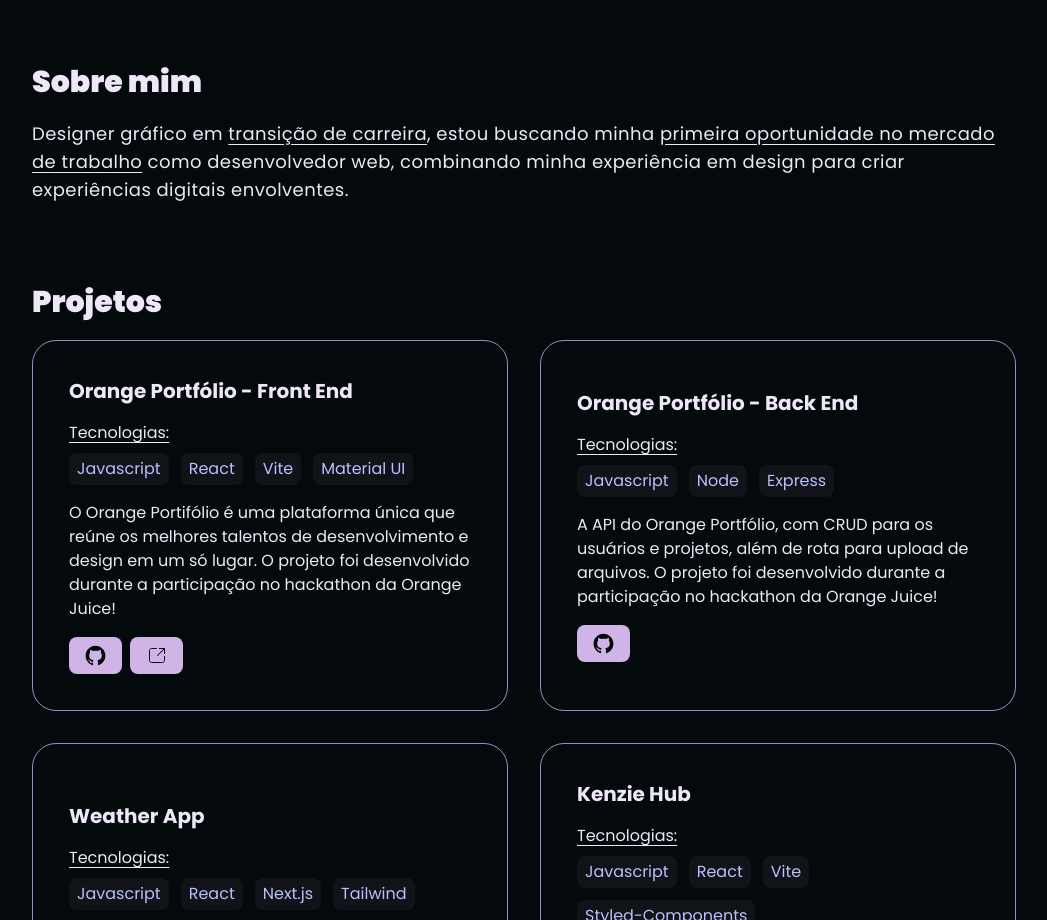
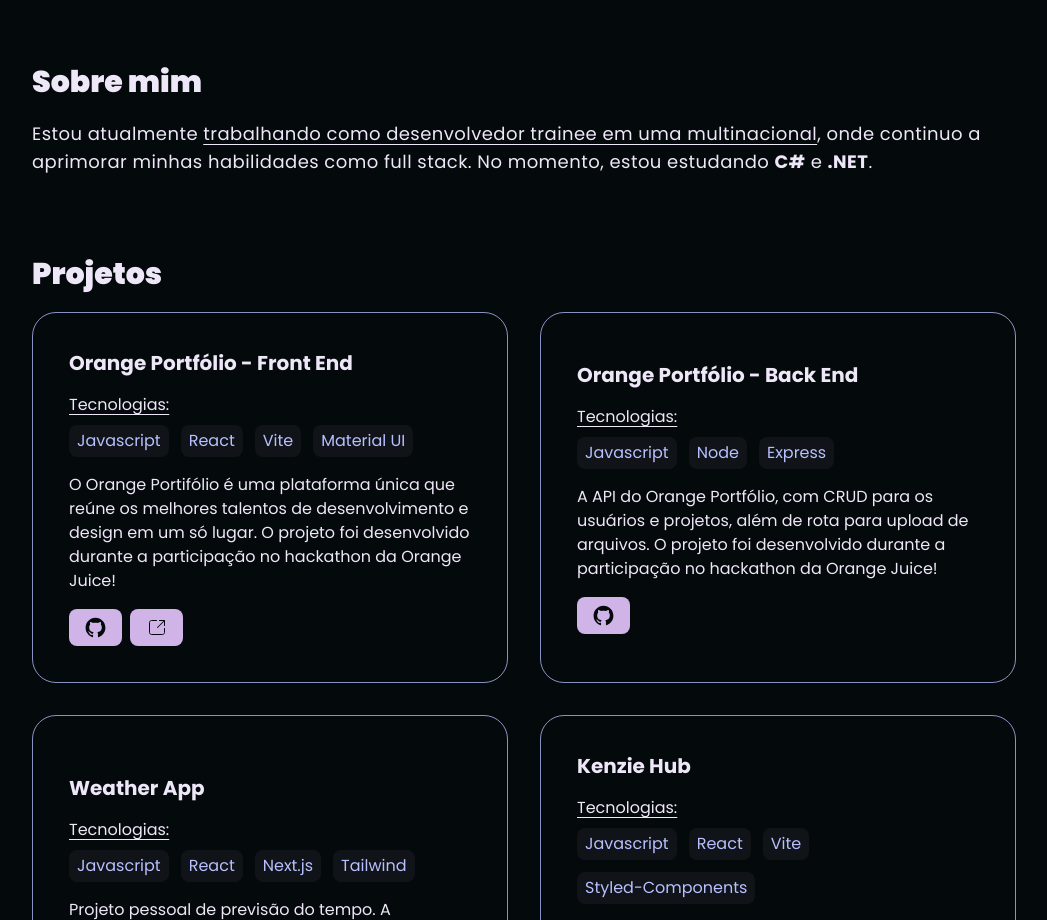
Before and after one commit to vinicioscst/portfolio, a Next.js app: page / in a window 1280 px wide. Shown: the part 860-1780 px from the top of the page, without its empty margins (116-1163 px from the left). Built offline with nearby package versions, Linux system fonts and the light colour scheme.

Commit message:
feat: info update

```diff
--- a/src/components/AboutMe/index.tsx
+++ b/src/components/AboutMe/index.tsx
@@ -5,16 +5,7 @@
         Sobre mim
       </h2>
       <p className="text-sm xs:text-lg text-center md:text-left tracking-wide">
-        Designer gráfico em{' '}
-        <span className="underline underline-offset-4">
-          transição de carreira
-        </span>
-        , estou buscando minha{' '}
-        <span className="underline underline-offset-4">
-          primeira oportunidade no mercado de trabalho
-        </span>{' '}
-        como desenvolvedor web, combinando minha experiência em design para
-        criar experiências digitais envolventes.
+        Estou atualmente <span className="underline underline-offset-4">trabalhando como desenvolvedor trainee em uma multinacional</span>, onde continuo a aprimorar minhas habilidades como full stack. No momento, estou estudando <span className="font-bold">C#</span> e <span className="font-bold">.NET</span>.
       </p>
     </section>
   )
```
